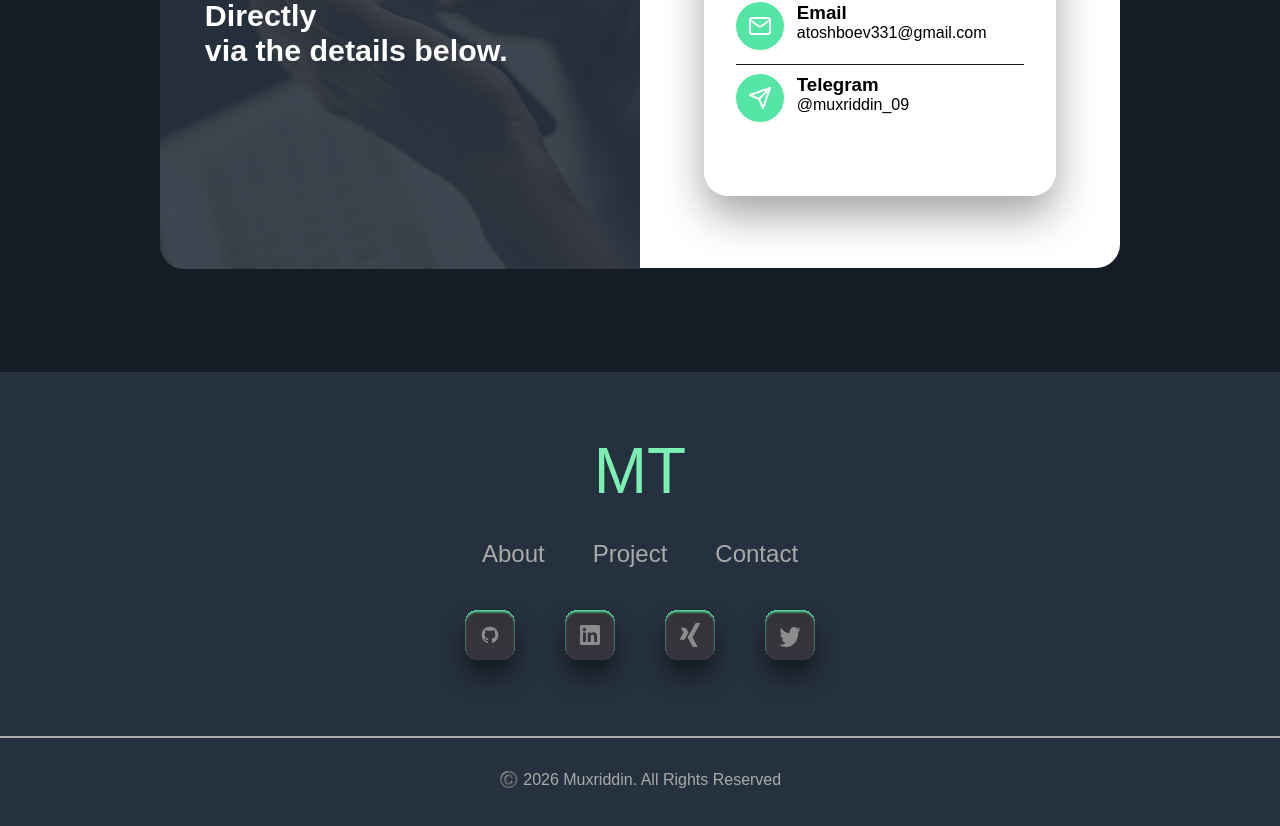
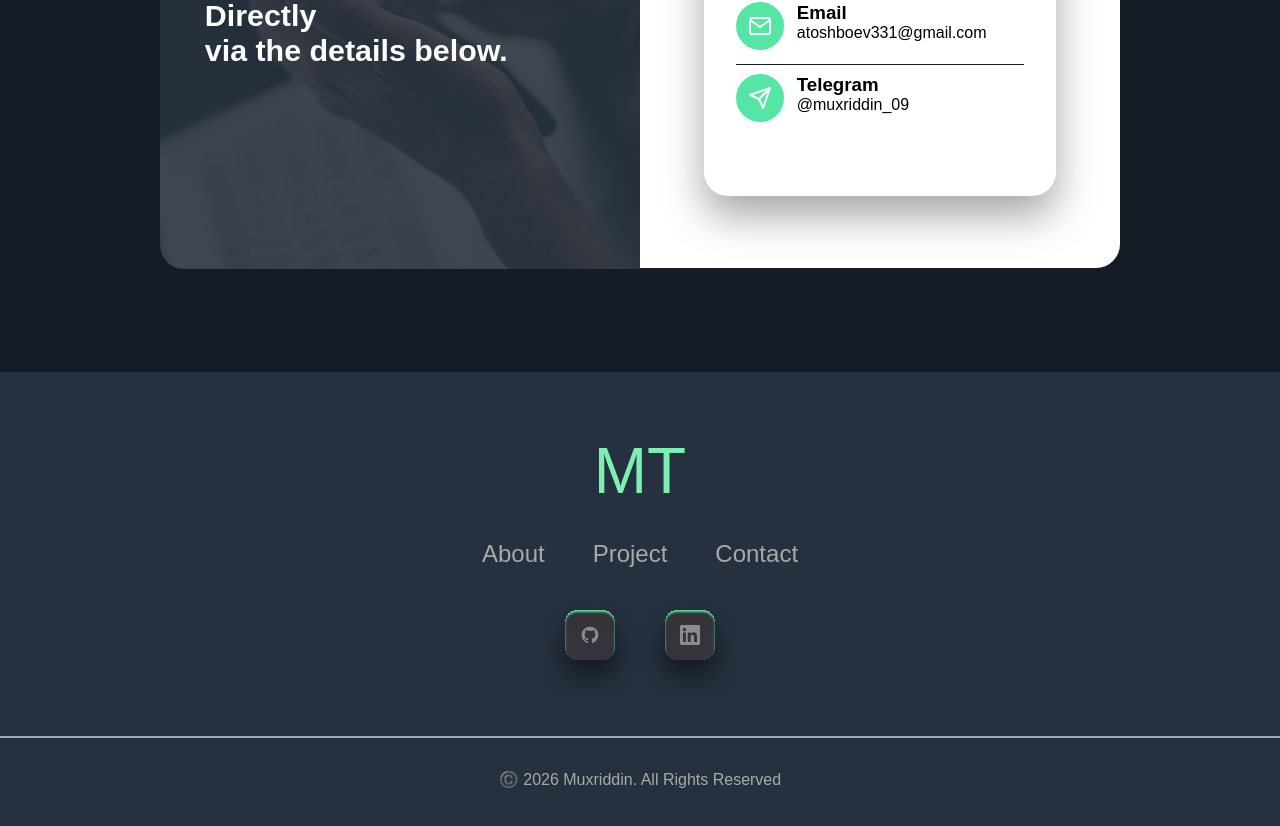
Before and after one commit to MukhriddinToshboyev/Portfoliyo, a React (Vite) app: page / in a window 1280 px wide. Shown: the part 3541-4367 px from the top of the page. Built offline with nearby package versions, Linux system fonts and the light colour scheme.

Commit message:
refactor: remove unused SVG icons from Footer component

```diff
--- a/src/Footer/index.jsx
+++ b/src/Footer/index.jsx
@@ -226,198 +226,6 @@ function Footer() {
             </svg>
           </a>
         </li>
-        <li className="Footer_icon">
-          <svg
-            xmlns="http://www.w3.org/2000/svg"
-            width="100"
-            height="100"
-            viewBox="0 0 100 100"
-            fill="none"
-          >
-            <g filter="url(#filter0_di_1_247)">
-              <rect
-                x="25"
-                y="10"
-                width="50"
-                height="50"
-                rx="12"
-                fill="url(#paint0_linear_1_247)"
-                shape-rendering="crispEdges"
-              />
-              <path
-                d="M56.188 23C55.671 23 55.447 23.325 55.261 23.66C55.261 23.66 47.806 36.884 47.559 37.317C47.574 37.341 52.478 46.34 52.478 46.34C52.648 46.648 52.914 47 53.445 47H56.899C57.11 47 57.274 46.922 57.362 46.78C57.451 46.629 57.451 46.434 57.353 46.244L52.474 37.328C52.4719 37.3247 52.4707 37.3209 52.4707 37.317C52.4707 37.3131 52.4719 37.3093 52.474 37.306L60.139 23.756C60.234 23.565 60.236 23.369 60.145 23.221C60.056 23.078 59.894 23 59.686 23H56.188ZM41.648 27.74C41.437 27.74 41.263 27.814 41.175 27.956C41.085 28.105 41.097 28.295 41.195 28.487L43.535 32.537C43.539 32.5463 43.539 32.5533 43.535 32.558L39.86 39.051C39.8127 39.1311 39.7877 39.2225 39.7877 39.3155C39.7877 39.4085 39.8127 39.4999 39.86 39.58C39.945 39.722 40.099 39.814 40.31 39.814H43.771C44.289 39.814 44.537 39.466 44.716 39.147L48.45 32.538L46.072 28.383C45.9 28.068 45.638 27.724 45.11 27.724H41.648V27.74Z"
-                fill="#8C8C8C"
-              />
-            </g>
-            <defs>
-              <filter
-                id="filter0_di_1_247"
-                x="0"
-                y="0"
-                width="100"
-                height="100"
-                filterUnits="userSpaceOnUse"
-                color-interpolation-filters="sRGB"
-              >
-                <feFlood flood-opacity="0" result="BackgroundImageFix" />
-                <feColorMatrix
-                  in="SourceAlpha"
-                  type="matrix"
-                  values="0 0 0 0 0 0 0 0 0 0 0 0 0 0 0 0 0 0 127 0"
-                  result="hardAlpha"
-                />
-                <feOffset dy="15" />
-                <feGaussianBlur stdDeviation="12.5" />
-                <feComposite in2="hardAlpha" operator="out" />
-                <feColorMatrix
-                  type="matrix"
-                  values="0 0 0 0 0 0 0 0 0 0 0 0 0 0 0 0 0 0 0.5 0"
-                />
-                <feBlend
-                  mode="normal"
-                  in2="BackgroundImageFix"
-                  result="effect1_dropShadow_1_247"
-                />
-                <feBlend
-                  mode="normal"
-                  in="SourceGraphic"
-                  in2="effect1_dropShadow_1_247"
-                  result="shape"
-                />
-                <feColorMatrix
-                  in="SourceAlpha"
-                  type="matrix"
-                  values="0 0 0 0 0 0 0 0 0 0 0 0 0 0 0 0 0 0 127 0"
-                  result="hardAlpha"
-                />
-                <feOffset dy="2" />
-                <feGaussianBlur stdDeviation="1" />
-                <feComposite
-                  in2="hardAlpha"
-                  operator="arithmetic"
-                  k2="-1"
-                  k3="1"
-                />
-                <feColorMatrix
-                  type="matrix"
-                  values="0 0 0 0 0.333333 0 0 0 0 0.898039 0 0 0 0 0.643137 0 0 0 1 0"
-                />
-                <feBlend
-                  mode="normal"
-                  in2="shape"
-                  result="effect2_innerShadow_1_247"
-                />
-              </filter>
-              <linearGradient
-                id="paint0_linear_1_247"
-                x1="50"
-                y1="10"
-                x2="50"
-                y2="60"
-                gradientUnits="userSpaceOnUse"
-              >
-                <stop stop-color="#343236" />
-                <stop offset="1" stop-color="#38343F" />
-              </linearGradient>
-            </defs>
-          </svg>
-        </li>
-        <li className="Footer_icon">
-          <svg
-            xmlns="http://www.w3.org/2000/svg"
-            width="100"
-            height="100"
-            viewBox="0 0 100 100"
-            fill="none"
-          >
-            <g filter="url(#filter0_di_1_250)">
-              <rect
-                x="25"
-                y="10"
-                width="50"
-                height="50"
-                rx="12"
-                fill="url(#paint0_linear_1_250)"
-                shape-rendering="crispEdges"
-              />
-              <path
-                d="M60.46 29.3529C59.69 29.7647 58.86 30.0353 58 30.1647C58.88 29.5412 59.56 28.5529 59.88 27.3647C59.05 27.9529 58.13 28.3647 57.16 28.6C56.37 27.5882 55.26 27 54 27C51.65 27 49.73 29.2588 49.73 32.0471C49.73 32.4471 49.77 32.8353 49.84 33.2C46.28 32.9882 43.11 30.9765 41 27.9294C40.63 28.6706 40.42 29.5412 40.42 30.4588C40.42 32.2118 41.17 33.7647 42.33 34.6471C41.62 34.6471 40.96 34.4118 40.38 34.0588V34.0941C40.38 36.5412 41.86 38.5882 43.82 39.0471C43.1908 39.2505 42.53 39.2787 41.89 39.1294C42.1616 40.1323 42.6935 41.0099 43.411 41.6387C44.1285 42.2676 44.9955 42.6161 45.89 42.6353C44.3737 44.0477 42.494 44.8111 40.56 44.8C40.22 44.8 39.88 44.7765 39.54 44.7294C41.44 46.1647 43.7 47 46.12 47C54 47 58.33 39.3059 58.33 32.6353C58.33 32.4118 58.33 32.2 58.32 31.9765C59.16 31.2706 59.88 30.3765 60.46 29.3529Z"
-                fill="#8C8C8C"
-              />
-            </g>
-            <defs>
-              <filter
-                id="filter0_di_1_250"
-                x="0"
-                y="0"
-                width="100"
-                height="100"
-                filterUnits="userSpaceOnUse"
-                color-interpolation-filters="sRGB"
-              >
-                <feFlood flood-opacity="0" result="BackgroundImageFix" />
-                <feColorMatrix
-                  in="SourceAlpha"
-                  type="matrix"
-                  values="0 0 0 0 0 0 0 0 0 0 0 0 0 0 0 0 0 0 127 0"
-                  result="hardAlpha"
-                />
-                <feOffset dy="15" />
-                <feGaussianBlur stdDeviation="12.5" />
-                <feComposite in2="hardAlpha" operator="out" />
-                <feColorMatrix
-                  type="matrix"
-                  values="0 0 0 0 0 0 0 0 0 0 0 0 0 0 0 0 0 0 0.5 0"
-                />
-                <feBlend
-                  mode="normal"
-                  in2="BackgroundImageFix"
-                  result="effect1_dropShadow_1_250"
-                />
-                <feBlend
-                  mode="normal"
-                  in="SourceGraphic"
-                  in2="effect1_dropShadow_1_250"
-                  result="shape"
-                />
-                <feColorMatrix
-                  in="SourceAlpha"
-                  type="matrix"
-                  values="0 0 0 0 0 0 0 0 0 0 0 0 0 0 0 0 0 0 127 0"
-                  result="hardAlpha"
-                />
-                <feOffset dy="2" />
-                <feGaussianBlur stdDeviation="1" />
-                <feComposite
-                  in2="hardAlpha"
-                  operator="arithmetic"
-                  k2="-1"
-                  k3="1"
-                />
-                <feColorMatrix
-                  type="matrix"
-                  values="0 0 0 0 0.333333 0 0 0 0 0.898039 0 0 0 0 0.643137 0 0 0 1 0"
-                />
-                <feBlend
-                  mode="normal"
-                  in2="shape"
-                  result="effect2_innerShadow_1_250"
-                />
-              </filter>
-              <linearGradient
-                id="paint0_linear_1_250"
-                x1="50"
-                y1="10"
-                x2="50"
-                y2="60"
-                gradientUnits="userSpaceOnUse"
-              >
-                <stop stop-color="#343236" />
-                <stop offset="1" stop-color="#38343F" />
-              </linearGradient>
-            </defs>
-          </svg>
-        </li>
       </ul>
       <p className="Footer_line"></p>
       <p className="Footer_text"> ©️ 2026 Muxriddin. All Rights Reserved </p>
```
